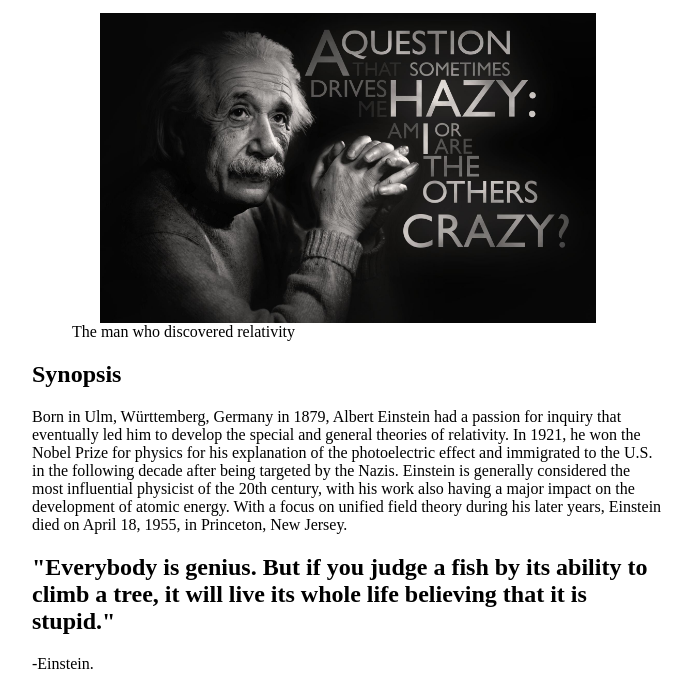
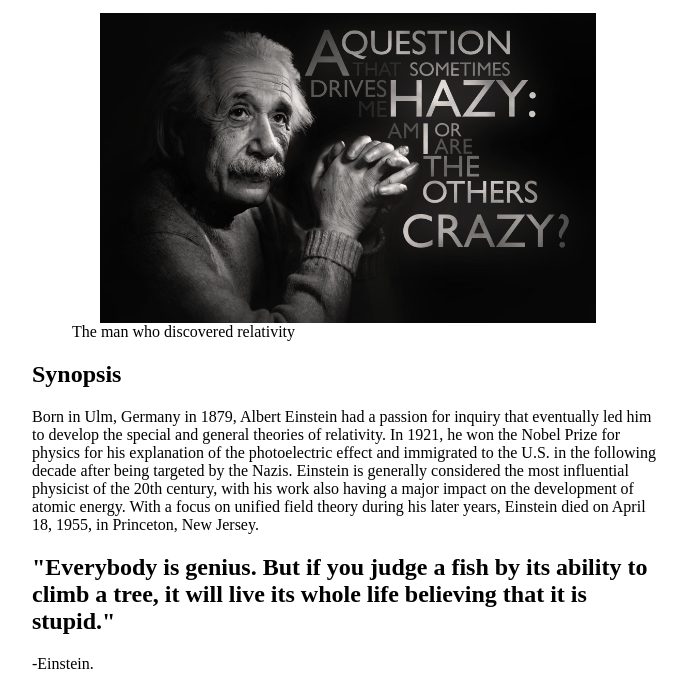
Before and after one commit to Samwaithumbi/Tribute., a plain HTML site: page tribute.html in a window 1280 px wide. Shown: the part 101-791 px from the top of the page, without its empty margins (292-984 px from the left). Drawn offline with Linux system fonts and the light colour scheme.

Commit message:
second  commit

```diff
--- a/tribute.html
+++ b/tribute.html
@@ -17,7 +17,7 @@
         </figure>
     <section id="Synopsis">
         <h2 id="tribute-info">Synopsis</h2>
-        <p>Born in Ulm, Württemberg, Germany in 1879, Albert Einstein had a passion for inquiry that eventually led him to develop the special and general theories of relativity. In 1921, he won the Nobel Prize for physics for his explanation of the photoelectric effect and immigrated to the U.S. in the following decade after being targeted by the Nazis. Einstein is generally considered the most influential physicist of the 20th century, with his work also having a major impact on the development of atomic energy. With a focus on unified field theory during his later years, Einstein died on April 18, 1955, in Princeton, New Jersey.</p>
+        <p>Born in Ulm, Germany in 1879, Albert Einstein had a passion for inquiry that eventually led him to develop the special and general theories of relativity. In 1921, he won the Nobel Prize for physics for his explanation of the photoelectric effect and immigrated to the U.S. in the following decade after being targeted by the Nazis. Einstein is generally considered the most influential physicist of the 20th century, with his work also having a major impact on the development of atomic energy. With a focus on unified field theory during his later years, Einstein died on April 18, 1955, in Princeton, New Jersey.</p>
         <h2>"Everybody is genius. But if you judge a fish by its ability to climb a tree, it will live its whole life believing that it is stupid."</h2>
         <p>-Einstein.</p>
     </section>
```
